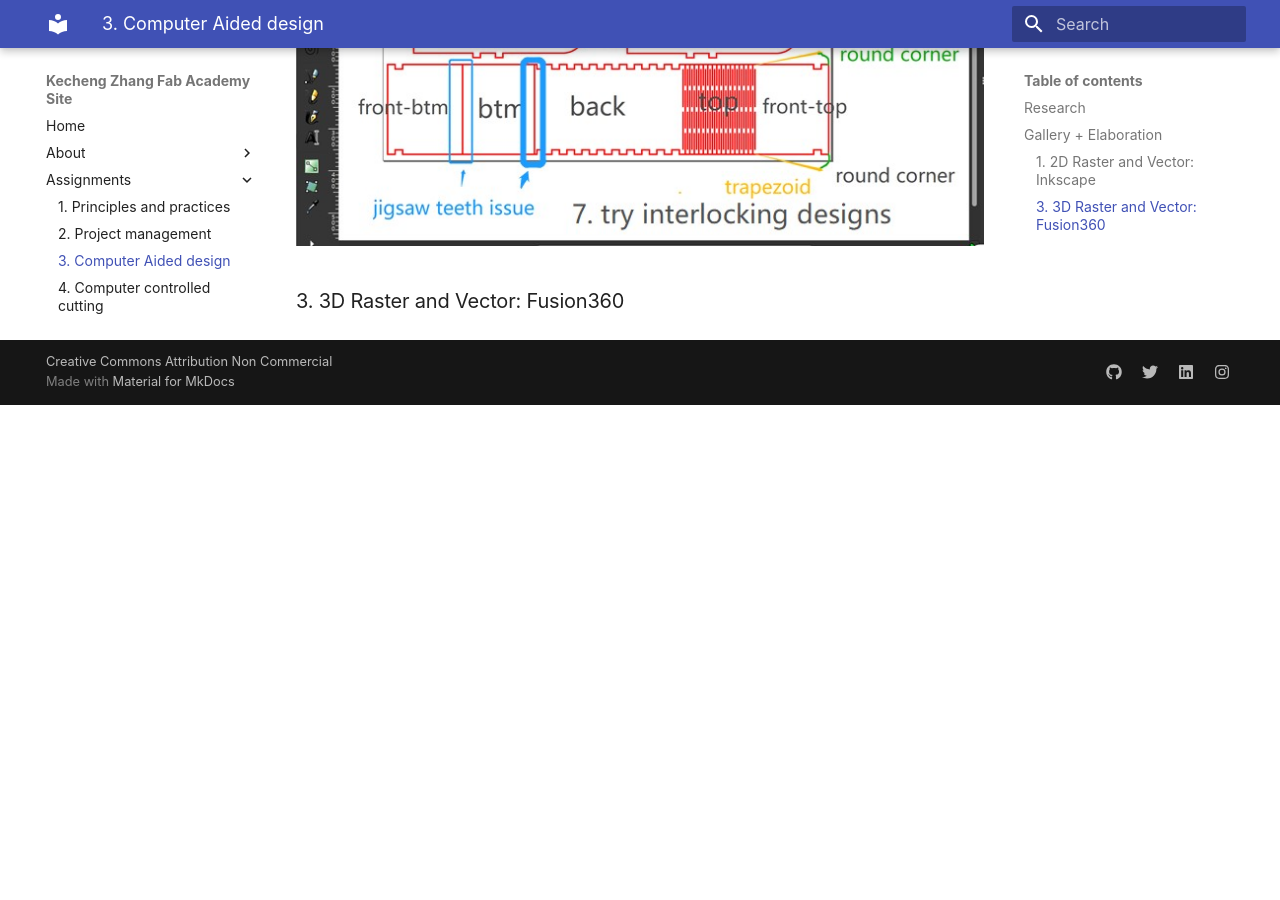
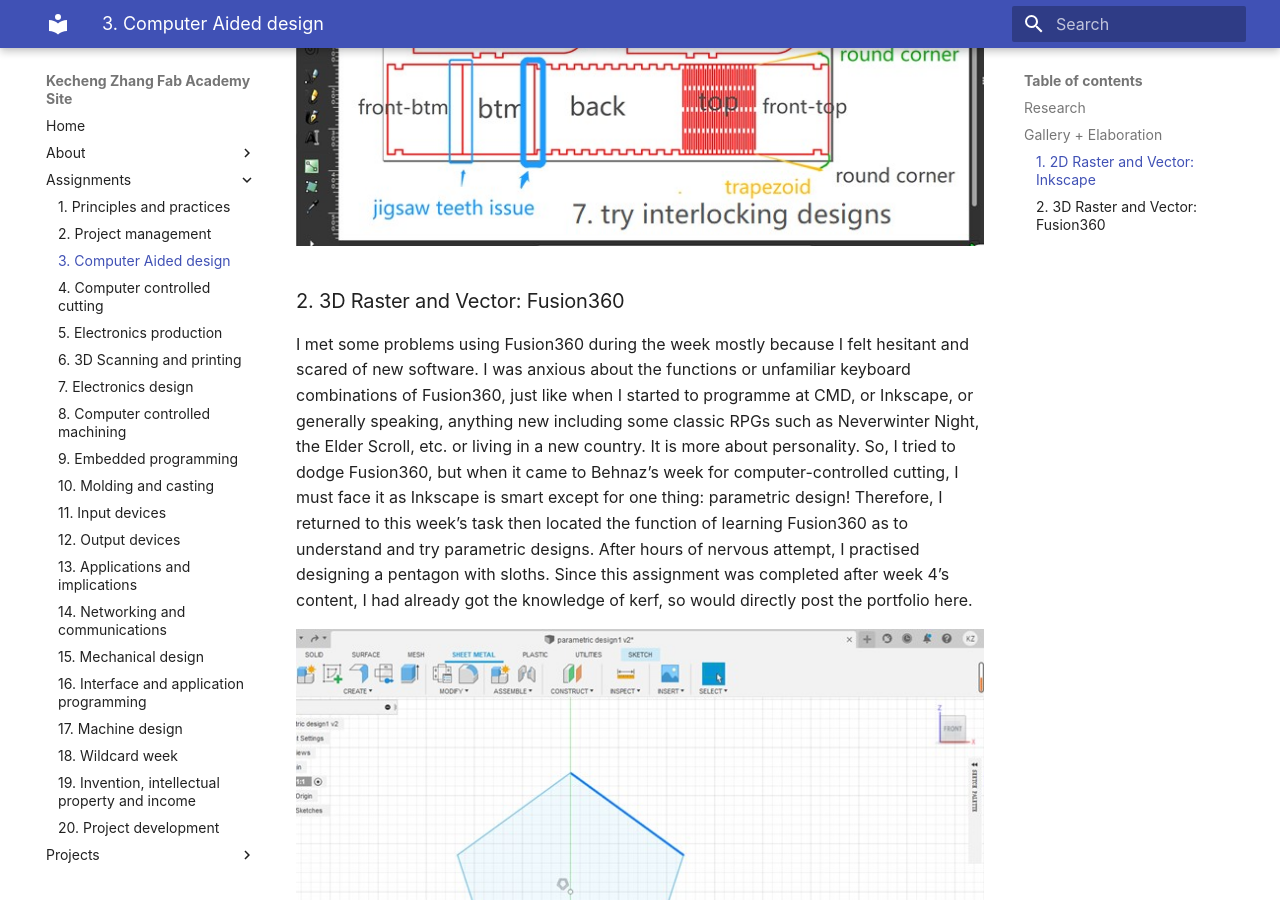
Before and after one commit to kecheeng/example-repository, an MkDocs documentation site: the page built from _docs/assignments/week03.md, in a window 1280 px wide and 900 px high, scrolled down 6992 px. Built offline with MkDocs 1.6.1 and Material for MkDocs 9.7.7, drawn with Linux system fonts in a browser that asks for light colours; before the commit the page ends 7397 px from its top, so only the background shows below that.

```diff
--- a/_docs/assignments/week03.md
+++ b/_docs/assignments/week03.md
@@ -35,4 +35,21 @@ After the trial, I could focus more on the technical parts for the coming laser
 After the modification, I still need to change the line width to 0.02 mm for laser cutting, redesign the trapezoid lines, justify the jigsaw teeth interlocking designs, and take kerf into consideration.
 ![](../images/inks12.jpg)
 
-### 3. 3D Raster and Vector: Fusion360
+
+### 2. 3D Raster and Vector: Fusion360
+
+I met some problems using Fusion360 during the week mostly because I felt hesitant and scared of new software. I was anxious about the functions or unfamiliar keyboard combinations of Fusion360, just like when I started to programme at CMD, or Inkscape, or generally speaking, anything new including some classic RPGs such as Neverwinter Night, the Elder Scroll, etc. or living in a new country. It is more about personality. So, I tried to dodge Fusion360, but when it came to Behnaz's week for computer-controlled cutting, I must face it as Inkscape is smart except for one thing: parametric design!
+  Therefore, I returned to this week's task then located the function of learning Fusion360 as to understand and try parametric designs. After hours of nervous attempt, I practised designing a pentagon with sloths. Since this assignment was completed after week 4's content, I had already got the knowledge of kerf, so would directly post the portfolio here.
+
+![](../images/fp1.jpg)
+![](../images/fp2.jpg)
+![](../images/fp3.jpg)
+![](../images/fp4.jpg)
+![](../images/fp5.jpg)
+![](../images/fp6.jpg)
+![](../images/fp7.jpg)
+![](../images/fp8.jpg)
+![](../images/fp9.jpg)
+![](../images/fp10.jpg)
+![](../images/fp11.jpg)
+![](../images/fp12.jpg)
```
Also changed, not shown: 1 other file.
